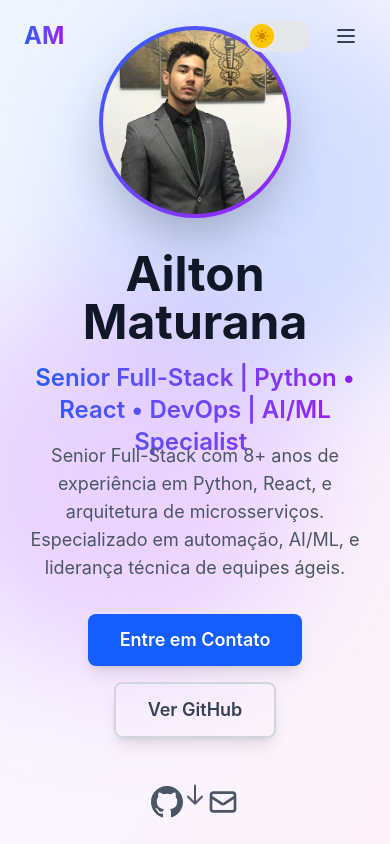
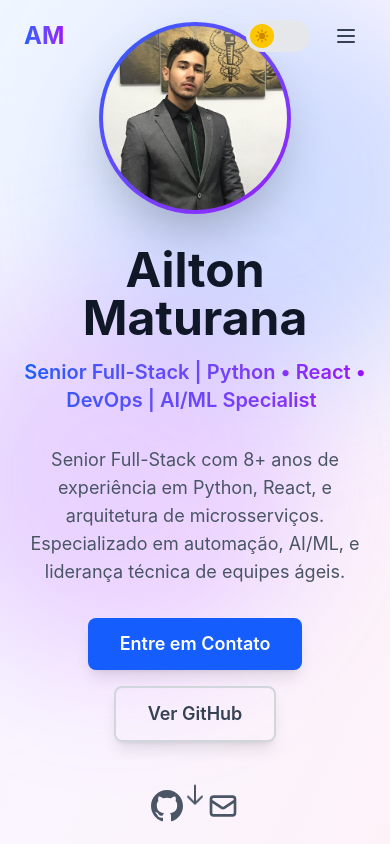
Before and after one commit to Maturanajr/Maturanajr.github.io, a React (Vite) app: page / in a window 390 px wide. Shown: the top 844 px of the page. Built offline with nearby package versions, Linux system fonts and the light colour scheme.

Commit message:
fix Hero overlap

```diff
--- a/src/components/sections/Hero.tsx
+++ b/src/components/sections/Hero.tsx
@@ -69,8 +69,8 @@ const Hero = () => {
             {personalInfo.name}
           </h1>
 
-          <div className="h-12 mb-8">
-            <h2 className="text-2xl md:text-3xl font-semibold bg-linear-to-r from-blue-600 to-purple-600 bg-clip-text text-transparent">
+          <div className="min-h-12 md:h-12 mb-8">
+            <h2 className="text-xl md:text-3xl font-semibold bg-linear-to-r from-blue-600 to-purple-600 bg-clip-text text-transparent">
               {displayText}
               <span className="animate-pulse">|</span>
             </h2>
```
